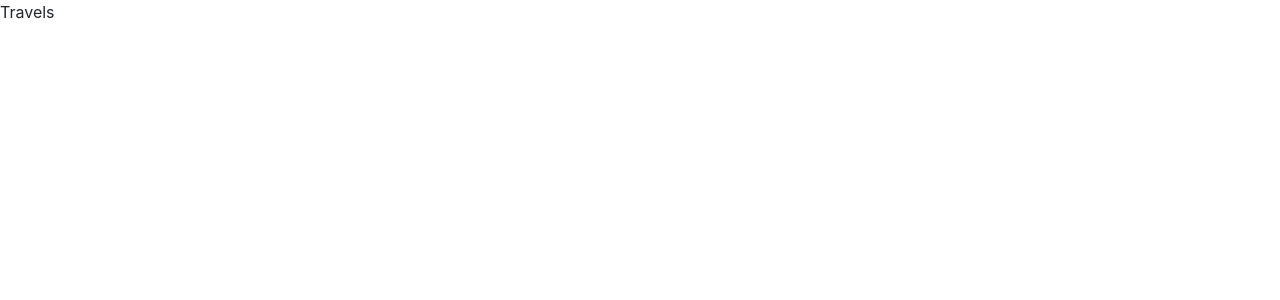
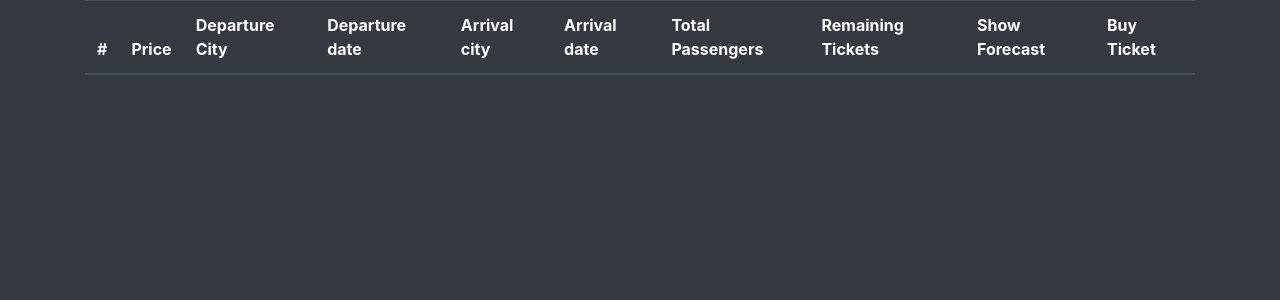
Before and after one commit to gregodiaz/diadromous-react, a React (Create React App) app: page / in a window 1280 px wide. Shown: the top 300 px of the page. Built offline with nearby package versions, Linux system fonts and the light colour scheme.

Commit message:
Travel component with table headers.

```diff
--- a/public/index.html
+++ b/public/index.html
@@ -27,7 +27,7 @@
     -->
     <title>React App</title>
   </head>
-  <body>
+  <body class='bg-dark'>
     <noscript>You need to enable JavaScript to run this app.</noscript>
     <div id="root"></div>
     <!--
--- a/src/App.js
+++ b/src/App.js
@@ -1,15 +1,13 @@
 import React from 'react';
 import { BrowserRouter as Router, Routes, Route } from 'react-router-dom';
 
-import Travels from './components/Travels';
-import Tickets from './components/Tickets';
+import Travels from './components/presentionals/Travels';
 
 export default function App() {
     return (
         <Router>
             <Routes>
                 <Route exact path='/' element={<Travels />} />
-                <Route exact path='tickets' element={<Tickets />} />
             </Routes>
         </Router>
     );
--- a/src/components/Tickets/index.jsx
+++ /dev/null
@@ -1,9 +0,0 @@
-import React from 'react';
-
-export default function Tickets() {
-    return (
-        <div>
-            Tickets
-        </div>
-    );
-};
--- a/src/components/Travels/index.jsx
+++ /dev/null
@@ -1,9 +0,0 @@
-import React from 'react';
-
-export default function Travels() {
-    return (
-        <div>
-            Travels
-        </div>
-    );
-};
--- /dev/null
+++ b/src/components/presentionals/Travels/index.jsx
@@ -0,0 +1,26 @@
+import React from 'react';
+
+export default function Travels() {
+    return (
+        <div className='container'>
+            <table className='table table-dark'>
+                <thead>
+                    <tr>
+                        <th>#</th>
+                        <th>Price</th>
+                        <th>Departure City</th>
+                        <th>Departure date</th>
+                        <th>Arrival city</th>
+                        <th>Arrival date</th>
+                        <th>Total Passengers</th>
+                        <th>Remaining Tickets</th>
+                        <th>Show Forecast</th>
+                        <th>Buy Ticket</th>
+                    </tr>
+                </thead>
+                <tbody>
+                </tbody>
+            </table>
+        </div>
+    );
+};
```
